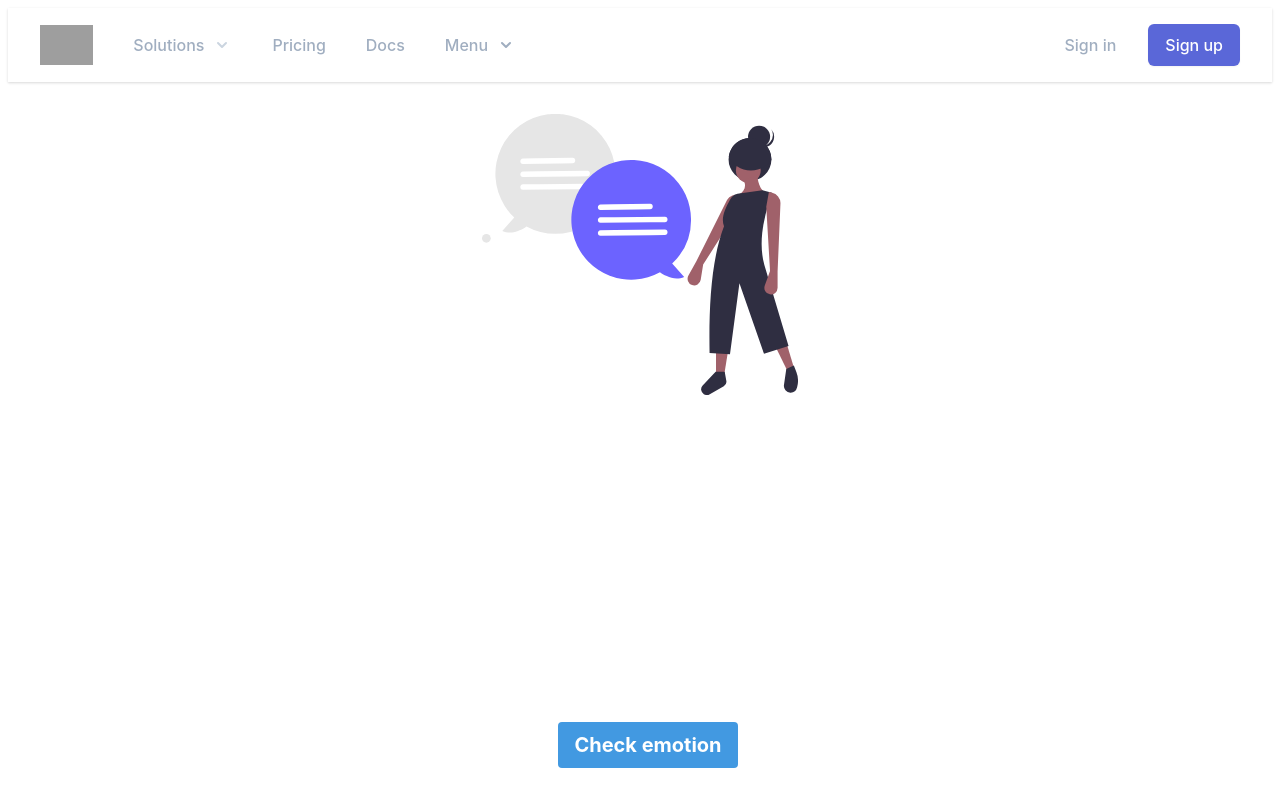
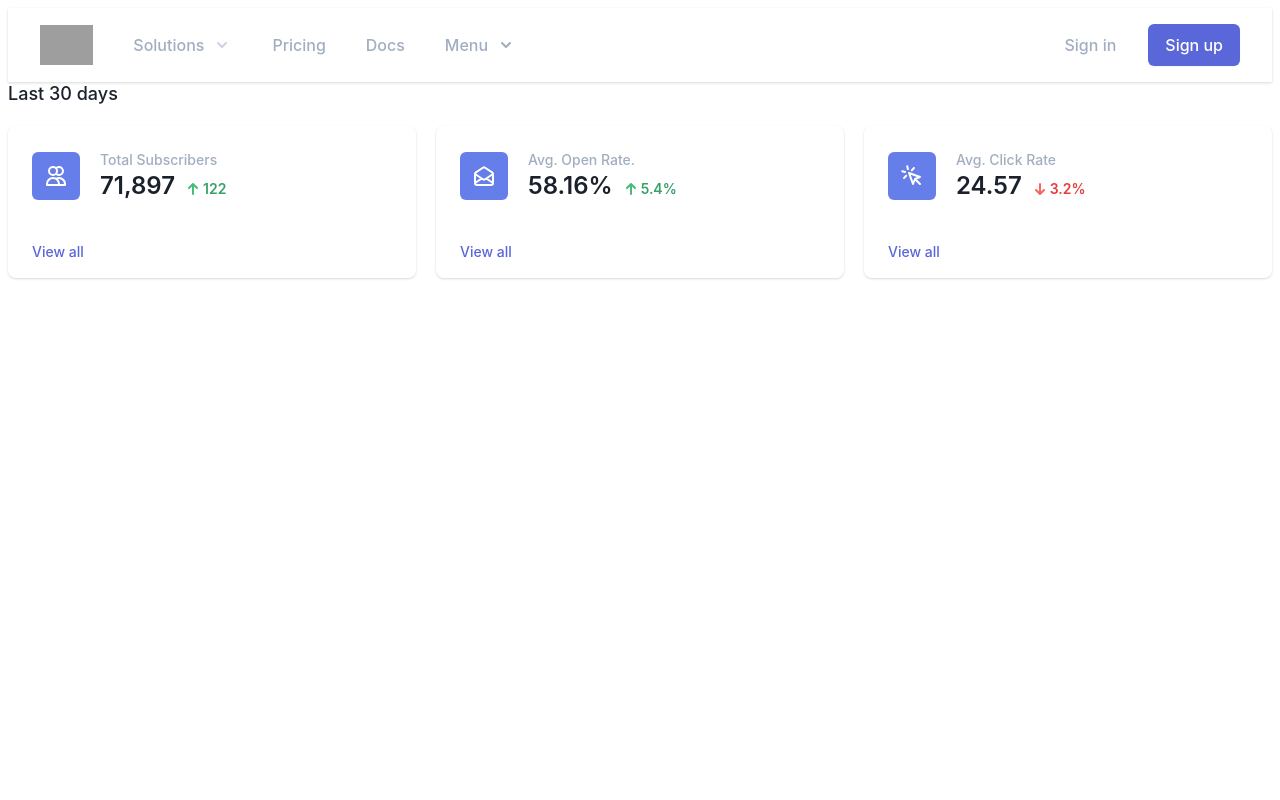
Before and after one commit to ctuyen/emocat-portal, a React (Create React App) app: page /statistics in a window 1280 px wide. Built offline with nearby package versions, Linux system fonts and the light colour scheme; grey boxes are pictures that could not be loaded.

Commit message:
add statistics page

```diff
--- a/package.json
+++ b/package.json
@@ -9,11 +9,12 @@
     "@testing-library/user-event": "^7.1.2",
     "react": "^16.13.1",
     "react-dom": "^16.13.1",
+    "react-router-dom": "^5.2.0",
     "react-scripts": "3.4.1",
     "tailwindcss": "^1.5.2"
   },
   "scripts": {
-    "build:style":"tailwind build src/styles/index.css -o src/styles/tailwind.css",
+    "build:style": "tailwind build src/styles/index.css -o src/styles/tailwind.css",
     "start": "react-scripts start",
     "build": "react-scripts build",
     "test": "react-scripts test",
--- a/src/App.js
+++ b/src/App.js
@@ -1,13 +1,25 @@
 import React from 'react';
-
+import {
+  BrowserRouter as Router,
+  Switch,
+  Route,
+  Link
+} from "react-router-dom";
 import Header from "./Header";
 import EmoFace from "./EmoFace";
+import Statistics from "./Statistics";
 
 function App() {
   return (
     <div className="App">
       <Header/>
-      <EmoFace/>
+      <Router>
+        <Switch>
+          <Route path={'/statistics'}><Statistics/></Route>
+          <Route path={'/demo'}><EmoFace/></Route>
+          <Route path={'/'}><EmoFace/></Route>
+        </Switch>
+      </Router>
     </div>
   );
 }
--- /dev/null
+++ b/src/Statistics.js
@@ -0,0 +1,188 @@
+import React, { useState } from 'react';
+
+function Statistics(props) {
+  return (
+    <div>
+      <h3 className="text-lg leading-6 font-medium text-gray-900">Last 30 days</h3>
+      <div className="mt-5 grid grid-cols-1 gap-5 sm:grid-cols-2 lg:grid-cols-3">
+        <div className="bg-white overflow-hidden shadow rounded-lg">
+          <div className="px-4 py-5 sm:p-6">
+            <div className="flex items-center">
+              <div className="flex-shrink-0 bg-indigo-500 rounded-md p-3">
+                <svg
+                  className="h-6 w-6 text-white"
+                  fill="none"
+                  viewBox="0 0 24 24"
+                  stroke="currentColor"
+                >
+                  <path
+                    strokeLinecap="round"
+                    strokeLinejoin="round"
+                    strokeWidth={2}
+                    d="M12 4.354a4 4 0 110 5.292M15 21H3v-1a6 6 0 0112 0v1zm0 0h6v-1a6 6 0 00-9-5.197M13 7a4 4 0 11-8 0 4 4 0 018 0z"
+                  />
+                </svg>
+              </div>
+              <div className="ml-5 w-0 flex-1">
+                <dl>
+                  <dt className="text-sm leading-5 font-medium text-gray-500 truncate">
+                    Total Subscribers
+                  </dt>
+                  <dd className="flex items-baseline">
+                    <div className="text-2xl leading-8 font-semibold text-gray-900">
+                      71,897
+                    </div>
+                    <div className="ml-2 flex items-baseline text-sm leading-5 font-semibold text-green-600">
+                      <svg
+                        className="self-center flex-shrink-0 h-5 w-5 text-green-500"
+                        fill="currentColor"
+                        viewBox="0 0 20 20"
+                      >
+                        <path
+                          fillRule="evenodd"
+                          d="M5.293 9.707a1 1 0 010-1.414l4-4a1 1 0 011.414 0l4 4a1 1 0 01-1.414 1.414L11 7.414V15a1 1 0 11-2 0V7.414L6.707 9.707a1 1 0 01-1.414 0z"
+                          clipRule="evenodd"
+                        />
+                      </svg>
+                      <span className="sr-only">Increased by</span>
+                      122
+                    </div>
+                  </dd>
+                </dl>
+              </div>
+            </div>
+          </div>
+          <div className="bg-gray-50 px-4 py-4 sm:px-6">
+            <div className="text-sm leading-5">
+              <a
+                href="#"
+                className="font-medium text-indigo-600 hover:text-indigo-500 transition ease-in-out duration-150"
+              >
+                View all
+              </a>
+            </div>
+          </div>
+        </div>
+        <div className="bg-white overflow-hidden shadow rounded-lg">
+          <div className="px-4 py-5 sm:p-6">
+            <div className="flex items-center">
+              <div className="flex-shrink-0 bg-indigo-500 rounded-md p-3">
+                <svg
+                  className="h-6 w-6 text-white"
+                  fill="none"
+                  viewBox="0 0 24 24"
+                  stroke="currentColor"
+                >
+                  <path
+                    strokeLinecap="round"
+                    strokeLinejoin="round"
+                    strokeWidth={2}
+                    d="M3 19v-8.93a2 2 0 01.89-1.664l7-4.666a2 2 0 012.22 0l7 4.666A2 2 0 0121 10.07V19M3 19a2 2 0 002 2h14a2 2 0 002-2M3 19l6.75-4.5M21 19l-6.75-4.5M3 10l6.75 4.5M21 10l-6.75 4.5m0 0l-1.14.76a2 2 0 01-2.22 0l-1.14-.76"
+                  />
+                </svg>
+              </div>
+              <div className="ml-5 w-0 flex-1">
+                <dl>
+                  <dt className="text-sm leading-5 font-medium text-gray-500 truncate">
+                    Avg. Open Rate.
+                  </dt>
+                  <dd className="flex items-baseline">
+                    <div className="text-2xl leading-8 font-semibold text-gray-900">
+                      58.16%
+                    </div>
+                    <div className="ml-2 flex items-baseline text-sm leading-5 font-semibold text-green-600">
+                      <svg
+                        className="self-center flex-shrink-0 h-5 w-5 text-green-500"
+                        fill="currentColor"
+                        viewBox="0 0 20 20"
+                      >
+                        <path
+                          fillRule="evenodd"
+                          d="M5.293 9.707a1 1 0 010-1.414l4-4a1 1 0 011.414 0l4 4a1 1 0 01-1.414 1.414L11 7.414V15a1 1 0 11-2 0V7.414L6.707 9.707a1 1 0 01-1.414 0z"
+                          clipRule="evenodd"
+                        />
+                      </svg>
+                      <span className="sr-only">Increased by</span>
+                      5.4%
+                    </div>
+                  </dd>
+                </dl>
+              </div>
+            </div>
+          </div>
+          <div className="bg-gray-50 px-4 py-4 sm:px-6">
+            <div className="text-sm leading-5">
+              <a
+                href="#"
+                className="font-medium text-indigo-600 hover:text-indigo-500 transition ease-in-out duration-150"
+              >
+                View all
+              </a>
+            </div>
+          </div>
+        </div>
+        <div className="bg-white overflow-hidden shadow rounded-lg">
+          <div className="px-4 py-5 sm:p-6">
+            <div className="flex items-center">
+              <div className="flex-shrink-0 bg-indigo-500 rounded-md p-3">
+                <svg
+                  className="h-6 w-6 text-white"
+                  fill="none"
+                  viewBox="0 0 24 24"
+                  stroke="currentColor"
+                >
+                  <path
+                    strokeLinecap="round"
+                    strokeLinejoin="round"
+                    strokeWidth={2}
+                    d="M15 15l-2 5L9 9l11 4-5 2zm0 0l5 5M7.188 2.239l.777 2.897M5.136 7.965l-2.898-.777M13.95 4.05l-2.122 2.122m-5.657 5.656l-2.12 2.122"
+                  />
+                </svg>
+              </div>
+              <div className="ml-5 w-0 flex-1">
+                <dl>
+                  <dt className="text-sm leading-5 font-medium text-gray-500 truncate">
+                    Avg. Click Rate
+                  </dt>
+                  <dd className="flex items-baseline">
+                    <div className="text-2xl leading-8 font-semibold text-gray-900">
+                      24.57
+                    </div>
+                    <div className="ml-2 flex items-baseline text-sm leading-5 font-semibold text-red-600">
+                      <svg
+                        className="self-center flex-shrink-0 h-5 w-5 text-red-500"
+                        fill="currentColor"
+                        viewBox="0 0 20 20"
+                      >
+                        <path
+                          fillRule="evenodd"
+                          d="M14.707 10.293a1 1 0 010 1.414l-4 4a1 1 0 01-1.414 0l-4-4a1 1 0 111.414-1.414L9 12.586V5a1 1 0 012 0v7.586l2.293-2.293a1 1 0 011.414 0z"
+                          clipRule="evenodd"
+                        />
+                      </svg>
+                      <span className="sr-only">Decreased by</span>
+                      3.2%
+                    </div>
+                  </dd>
+                </dl>
+              </div>
+            </div>
+          </div>
+          <div className="bg-gray-50 px-4 py-4 sm:px-6">
+            <div className="text-sm leading-5">
+              <a
+                href="#"
+                className="font-medium text-indigo-600 hover:text-indigo-500 transition ease-in-out duration-150"
+              >
+                View all
+              </a>
+            </div>
+          </div>
+        </div>
+      </div>
+    </div>
+
+)
+}
+
+export default Statistics;
```
Also changed, not shown: 2 other files (tests, documents, lock files or other folders).
